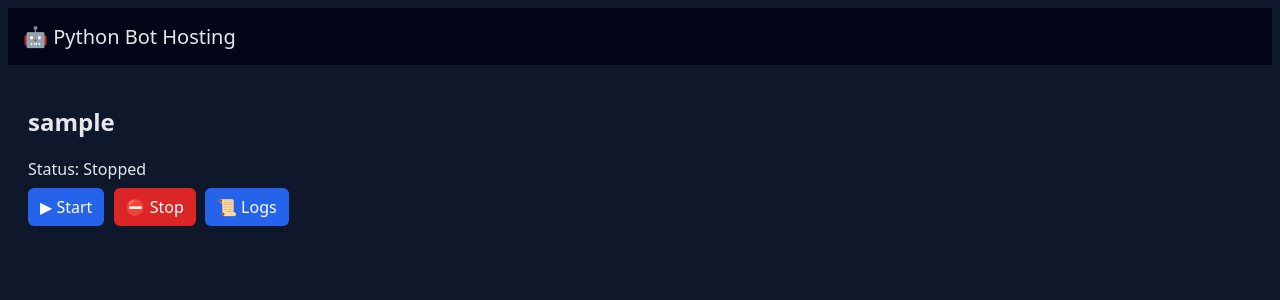
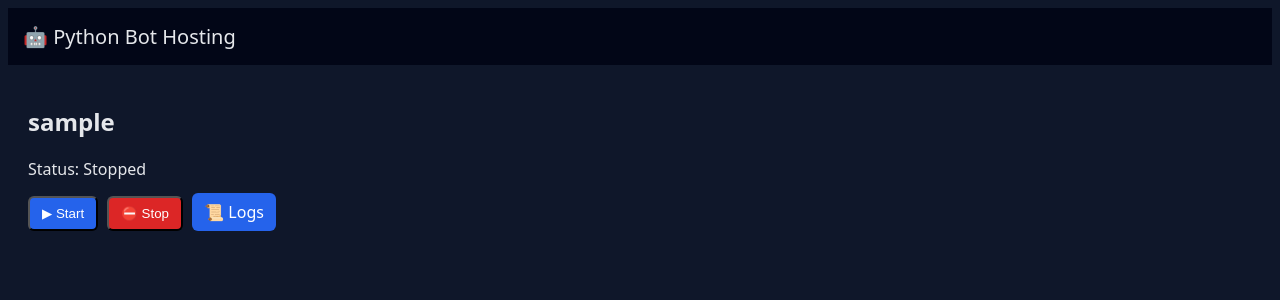
Before and after one commit to Shaun67789/TG-BOT-DEPLOYMENT, a Flask app: a page that uses templates/bot.html in a window 1280 px wide. Shown: the top 300 px of the page. Run offline with Flask 3, Linux system fonts and the light colour scheme.

Commit message:
Update bot controls to use buttons instead of links
Replaced anchor tags with buttons for starting and stopping the bot.

```diff
--- a/templates/bot.html
+++ b/templates/bot.html
@@ -2,7 +2,10 @@
 {% block content %}
 <h2>{{ name }}</h2>
 <p>Status: {{ status }}</p>
-<a class="btn" href="/start/{{ name }}">▶ Start</a>
-<a class="btn red" href="/stop/{{ name }}">⛔ Stop</a>
+
+<button class="btn" onclick="startBot('{{ name }}', this)">▶ Start</button>
+<button class="btn red" onclick="stopBot('{{ name }}', this)">⛔ Stop</button>
 <a class="btn" href="/logs/{{ name }}">📜 Logs</a>
+
+<script src="/static/app.js"></script>
 {% endblock %}
```
